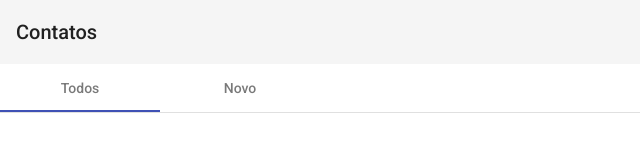
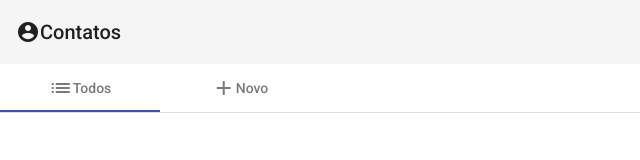
Before and after one commit to filipemoura/agenda-app, an Angular app: page / in a window 1280 px wide. Shown: the top 160 px of the page, without its empty margins (0-640 px from the left). Built offline with nearby package versions, Linux system fonts and the light colour scheme.

Commit message:
Adicionando ícones na tela de cadastro

```diff
--- a/src/app/contato/contato.component.html
+++ b/src/app/contato/contato.component.html
@@ -1,11 +1,22 @@
-<mat-toolbar>Contatos</mat-toolbar>
+<mat-toolbar>
+  <mat-icon>account_circle</mat-icon>
+  Contatos
+</mat-toolbar>
 
 <mat-tab-group>
-  <mat-tab label="Todos">
-
+  <mat-tab>
+    <ng-template mat-tab-label>
+      <mat-icon>list</mat-icon>
+      Todos
+    </ng-template>
   </mat-tab>
 
-  <mat-tab label="Novo">
+  <mat-tab>
+    <ng-template mat-tab-label>
+      <mat-icon>add</mat-icon>
+      Novo
+    </ng-template>
+
     <mat-card class="half-width">
       <mat-card-title>Novo Contato</mat-card-title>
       <form [formGroup]="formulario" (ngSubmit)="submit()">
```
